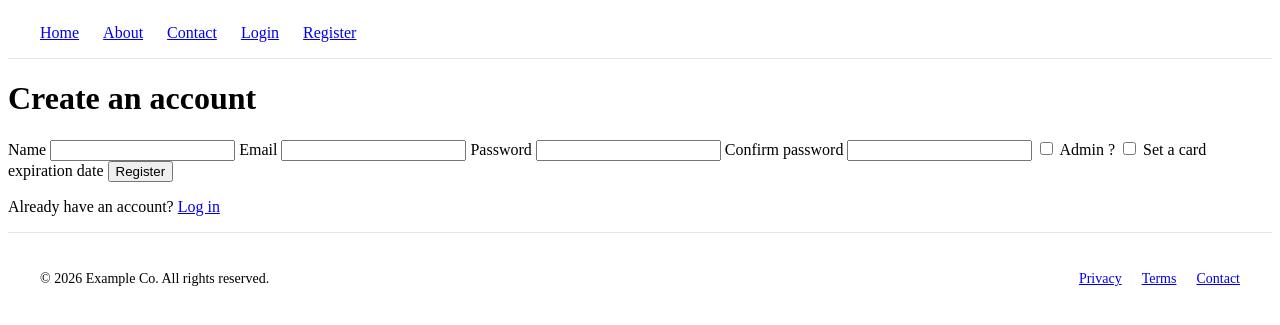
After one commit to JoAz06/CSC456P2, a Node server app: page /account/register in a window 1280 px wide. The commit adds this page. Shown: the top 325 px of the page. Run offline with Node 20, Linux system fonts and the light colour scheme; some libraries are stand-ins or nearby versions.

Commit message:
Implemented account registration and login and jwt

```diff
--- /dev/null
+++ b/controllers/loginController.js
@@ -0,0 +1,58 @@
+const bcrypt = require('bcrypt');
+const jwt = require('jsonwebtoken');
+const User = require('../models/User');
+const userService = require('../services/userService');
+const libraryCardService = require('../services/libraryCardService');
+const Logger = require('../logger');
+
+function jwtGenAuth(user){
+    return jwt.sign(
+        { id: user._id, email: user.email, role: user.role, name: user.name },
+        process.env.JWT_SECRET,
+        { expiresIn: "1h" }
+        );
+}
+
+exports.renderLogin = (req, res) => {
+    res.render("account/login", {user: req.user || null});
+};
+
+exports.login = async (req, res) => {
+    const { email, password } = req.body;
+    const user = await User.findOne({ email }).select('+password');
+    if (!user) return res.status(400).render("account/login", {error: "Invalid Credentials"});
+
+    const match = await bcrypt.compare(password, user.password);
+    if (!match) return res.status(400).render("account/login", {error: "Invalid Credentials"});
+
+    const token = jwtGenAuth(user);
+
+    res.cookie("token", token, { httpOnly: true });
+    res.redirect("/");
+};
+
+exports.logout = (req, res) => {
+    res.clearCookie("token");
+    res.redirect("/");
+};
+
+exports.renderRegister = (req, res) => {
+    res.render("account/register", {user: req.user || null});
+};
+
+exports.register = async (req, res) => {
+    try {
+        Logger.log('CONTROLLER', 'Register new user');
+        let cardData = {cardNumber: Date.now(), issueDate: Date.now()};
+        if (req.body.expiryDate) cardData.expiryDate = req.body.expiryDate;
+        const card = await libraryCardService.addOne(cardData);
+        let userData = {...req.body, libraryCard: card._id};
+        const user = await userService.addOne(userData);
+        const token = jwtGenAuth(user);
+        // Store token in cookie
+        res.cookie("token", token, { httpOnly: true });
+        res.redirect("/");
+    } catch (err) {
+        res.status(400).render("account/register", {error: err.message}); // Maybe better error handling for later
+    }
+};
--- a/controllers/userController.js
+++ b/controllers/userController.js
@@ -12,7 +12,7 @@ exports.getAll = async (req, res) => {
         Logger.log('CONTROLLER', 'Get all users');
         const users = await userService.getAll();
         // res.status(200).json(users);
-        res.render('users', { title: "Users Page", users: users});
+        res.render('users', { title: "Users Page", users: users, user: req.user || null });
     } catch (err) {
         sendError(res, err);
     }
--- a/index.js
+++ b/index.js
@@ -1,21 +1,57 @@
+require('dotenv').config();
+
 const express = require('express');
 const app = express();
 const path = require('path');
 const mongoose = require('mongoose');
-
-const userController = require('./controllers/userController');
+const jwt = require('jsonwebtoken');
+const cookieParser = require("cookie-parser");
 
 app.use(express.json());
 app.use(express.urlencoded({ extended: true }));
+app.use(cookieParser());
+app.set('view engine', 'ejs');
+app.set('views', './views');
+app.use(express.static(path.join(__dirname, 'public')));
+
+function populateUser(req, res, next) {
+    const token = req.cookies.token;
+    if (!token) {
+        req.user = null;
+        return next();
+    }
+
+    jwt.verify(token, process.env.JWT_SECRET, (err, user) => {
+        req.user = err ? null : user;
+        next();
+    });
+}
+app.use(populateUser);
+
+function authenticateToken(req, res, next) {
+    const token = req.cookies.token;
+    if (!token) return res.redirect("/account/login");
+
+    jwt.verify(token, process.env.JWT_SECRET, (err, user) => {
+        if (err) return res.status(403).send("Invalid or expired token");
+        req.user = user;
+        next();
+    });
+}
+
+function isAdmin(req, res, next) {
+    if (req.user.role === "admin") return next();
+    res.status(403).send("Access denied");
+}
+
+module.exports = { populateUser, authenticateToken, isAdmin };
+// const { populateUser, authenticateToken, isAdmin } = require('../index');
+
 
 async function main() {
     try {
         await mongoose.connect('mongodb://localhost:27017/LibraryDB');
         console.log('MongoDB connected');
-
-        app.set('view engine', 'ejs');
-        app.set('views', './views');
-        app.use(express.static(path.join(__dirname, 'public')));
 
         const genreRouter = require('./routes/genreRoute');
         app.use('/genre', genreRouter);
@@ -27,18 +63,18 @@ async function main() {
         app.use('/library-card', libraryCardRouter);
         const borrowRecordRouter = require('./routes/borrowRecordRoute');
         app.use('/borrow-record', borrowRecordRouter);
+        const loginRouter = require('./routes/loginRoute');
+        app.use('/account', loginRouter);
 
         app.get('/', (req, res) => {
-            res.render('index', { title: 'Home Page', message: 'Welcome to EJS!' });
+            res.render('index', { title: 'Home Page', message: 'Welcome to EJS!', user: req.user || null });
         });
-
-        app.get('/users', userController.getAll);
 
         app.listen(3000, () => console.log('Server running on port 3000'));
 
         app.use((req, res) => {
             res.status(404).send("Page not found");
-            });
+        });
 
         app.use((err, req, res, next) => {
             console.error(err.stack);
--- a/models/User.js
+++ b/models/User.js
@@ -3,7 +3,9 @@ const mongoose = require('mongoose');
 const userSchema = new mongoose.Schema({
     name: String,
     email: { type: String, unique: true, required: true },
-    libraryCard: { type: mongoose.Schema.Types.ObjectId, ref: 'LibraryCard', unique: true, required: true }
+    libraryCard: { type: mongoose.Schema.Types.ObjectId, ref: 'LibraryCard', unique: true, required: true },
+    role: { type: String, enum: ['member', 'admin'], default: 'member' },
+    password: { type: String, required: true, select: false}
 });
 
 module.exports = mongoose.model('User', userSchema);
--- a/package.json
+++ b/package.json
@@ -12,6 +12,8 @@
   "type": "commonjs",
   "dependencies": {
     "bcrypt": "^6.0.0",
+    "cookie-parser": "^1.4.7",
+    "dotenv": "^18.0.10",
     "ejs": "^7.0.2",
     "express": "^5.3.0",
     "jsonwebtoken": "^9.0.3",
--- a/public/css/style.css
+++ b/public/css/style.css
@@ -30,3 +30,14 @@ footer nav {
   display: flex;
   gap: 1.25rem;
 }
+
+#external {
+  display: flex;
+  flex-wrap: wrap;
+}
+
+.user {
+  border: 1px solid black;
+  padding: 10px;
+  margin: 10px;
+}
--- a/services/userService.js
+++ b/services/userService.js
@@ -1,4 +1,5 @@
 const mongoose = require('mongoose');
+const bcrypt = require('bcrypt');
 const User = require('../models/User');
 const LibraryCard = require('../models/LibraryCard');
 const Logger = require('../logger');
@@ -15,7 +16,7 @@ function validateUserId(userId) {
     }
 }
 
-function getUserFields(data) {
+async function getUserFields(data) {
     if (!data || typeof data !== 'object' || Array.isArray(data)) {
         throw createError('Request body must be a JSON object', 400);
     }
@@ -23,6 +24,8 @@ function getUserFields(data) {
     const fields = {};
     if (data.name !== undefined) fields.name = data.name;
     if (data.email !== undefined) fields.email = data.email;
+    if (data.role !== undefined) fields.role = data.role;
+    if (data.password !== undefined) fields.password = await bcrypt.hash(data.password, 10);
     return fields;
 }
 
@@ -49,7 +52,7 @@ exports.getOne = async (userId) => {
 
 exports.addOne = async (data) => {
     try {
-        const fields = getUserFields(data);
+        const fields = await getUserFields(data);
         if (!data.libraryCard) {
             throw createError('libraryCard is required', 400);
         }
@@ -77,7 +80,7 @@ exports.addOne = async (data) => {
 exports.updateOne = async (userId, data) => {
     try {
         validateUserId(userId);
-        const fields = getUserFields(data);
+        const fields = await getUserFields(data);
         if (data.libraryCard !== undefined) {
             throw createError('libraryCard cannot be changed through this operation', 400);
         }
--- a/views/Partials/header.ejs
+++ b/views/Partials/header.ejs
@@ -1,17 +1,31 @@
 <!DOCTYPE html>
 <html lang="en">
+
 <head>
   <meta charset="UTF-8">
   <meta name="viewport" content="width=device-width, initial-scale=1.0">
-  <title><%= typeof title !== 'undefined' ? title : 'My App' %></title>
+  <title>
+    <%= typeof title !=='undefined' ? title : 'My App' %>
+  </title>
   <link rel="stylesheet" href="/css/style.css">
 </head>
+
 <body>
   <header>
     <nav>
       <a href="/">Home</a>
       <a href="/about">About</a>
       <a href="/contact">Contact</a>
+      <% if (typeof user !== 'undefined' && user) { %>
+      <a href="/dashboard">Dashboard</a>
+      <% if (user.role==="admin" ) { %>
+      <a href="/user">Users</a>
+      <% } %>
+      <a href="/account/logout">Logout</a>
+      <% } else { %>
+      <a href="/account/login">Login</a>
+      <a href="/account/register">Register</a>
+      <% } %>
     </nav>
   </header>
   <main>
--- /dev/null
+++ b/views/account/register.ejs
@@ -0,0 +1,75 @@
+<%- include('../partials/header') %>
+
+    <main>
+        <h1>Create an account</h1>
+
+        <% if (typeof error !=='undefined' && error) { %>
+            <p class="error">
+                <%= error %>
+            </p>
+            <% } %>
+
+                <form action="/account/register" method="POST">
+                    <label for="name">Name</label>
+                    <input type="text" id="name" name="name" required>
+
+                    <label for="email">Email</label>
+                    <input type="email" id="email" name="email" required>
+
+                    <label for="password">Password</label>
+                    <input type="password" id="password" name="password" minlength="6" required>
+
+                    <label for="confirmPassword">Confirm password</label>
+                    <input type="password" id="confirmPassword" minlength="6" required>
+
+                    <label>
+                        <input type="checkbox" name="role" value="admin">
+                        Admin ?
+                    </label>
+
+                    <label>
+                        <input type="checkbox" id="setExpiry" name="setExpiry">
+                        Set a card expiration date
+                    </label>
+
+                    <div id="expiryField" hidden>
+                        <label for="expiryDate">Expiration date</label>
+                        <input type="date" id="expiryDate" name="expiryDate">
+                    </div>
+
+                    <script>
+                        const toggle = document.getElementById('setExpiry');
+                        const field = document.getElementById('expiryField');
+                        const expiryInput = document.getElementById('expiryDate');
+
+                        expiryInput.min = new Date().toISOString().split('T')[0];
+
+                        function sync() {
+                            field.hidden = !toggle.checked;
+                            expiryInput.disabled = !toggle.checked;
+                            expiryInput.required = toggle.checked;
+                        }
+                        toggle.addEventListener('change', sync);
+                        sync();
+
+                        const password = document.getElementById('password');
+                        const confirmPassword = document.getElementById('confirmPassword');
+
+                        function validatePasswords() {
+                            if (confirmPassword.value && password.value !== confirmPassword.value) {
+                                confirmPassword.setCustomValidity('Passwords do not match.');
+                            } else {
+                                confirmPassword.setCustomValidity('');
+                            }
+                        }
+
+                        password.addEventListener('input', validatePasswords);
+                        confirmPassword.addEventListener('input', validatePasswords);
+                    </script>
+                    <button type="submit">Register</button>
+                </form>
+
+                <p>Already have an account? <a href="/account/login">Log in</a></p>
+    </main>
+
+    <%- include('../partials/footer') %>
--- a/views/index.ejs
+++ b/views/index.ejs
@@ -1,5 +1,7 @@
 <%- include('partials/header') %>
-
+<% if (user && user !== null) { %>
+  <h1>Hello :<%= user.name %></h1>
+<% } %>
 <h1>Welcome to the Home Page</h1>
 <p>Your page content goes here.</p>
 
```
Also changed, not shown: routes/loginRoute.js (added, +12 -0 lines), routes/userRoute.js (+7 -5 lines), views/account/login.ejs (added, +15 -0 lines), views/users.ejs (+10 -3 lines), 1 other file.
